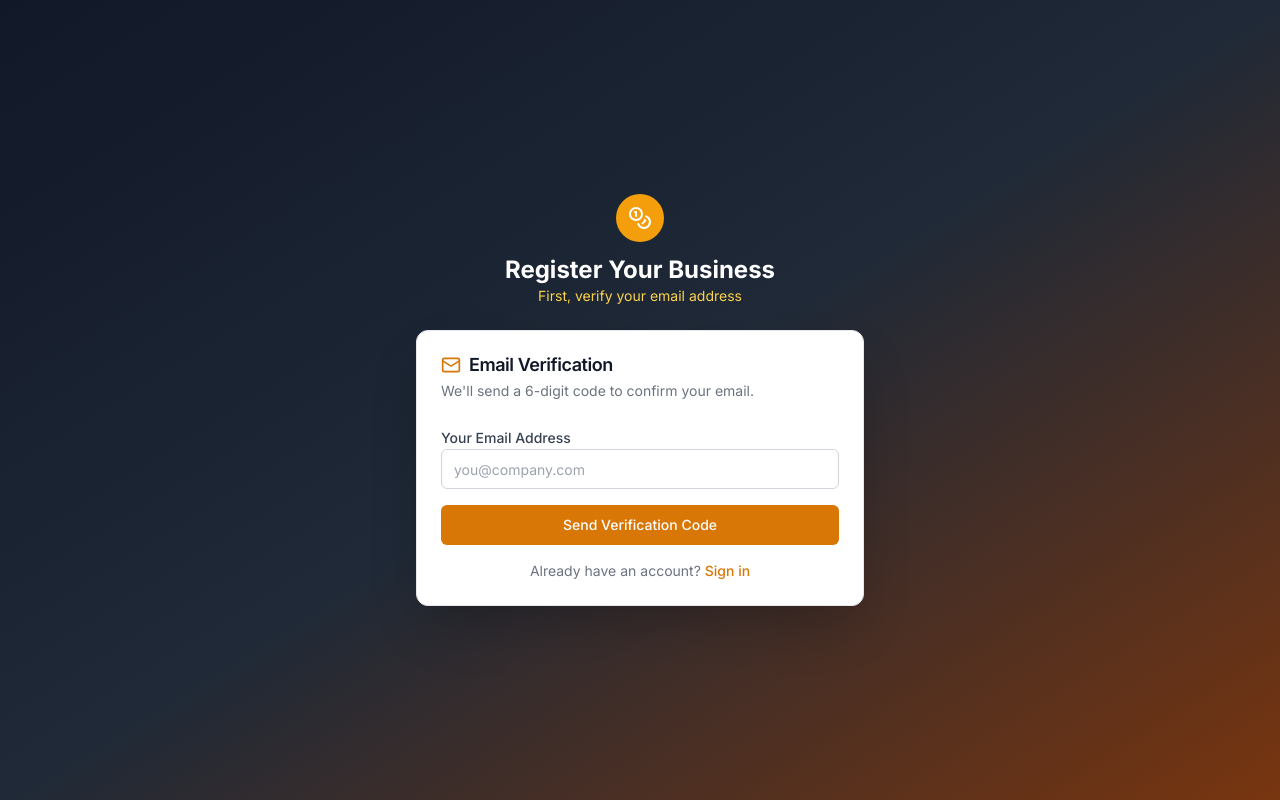
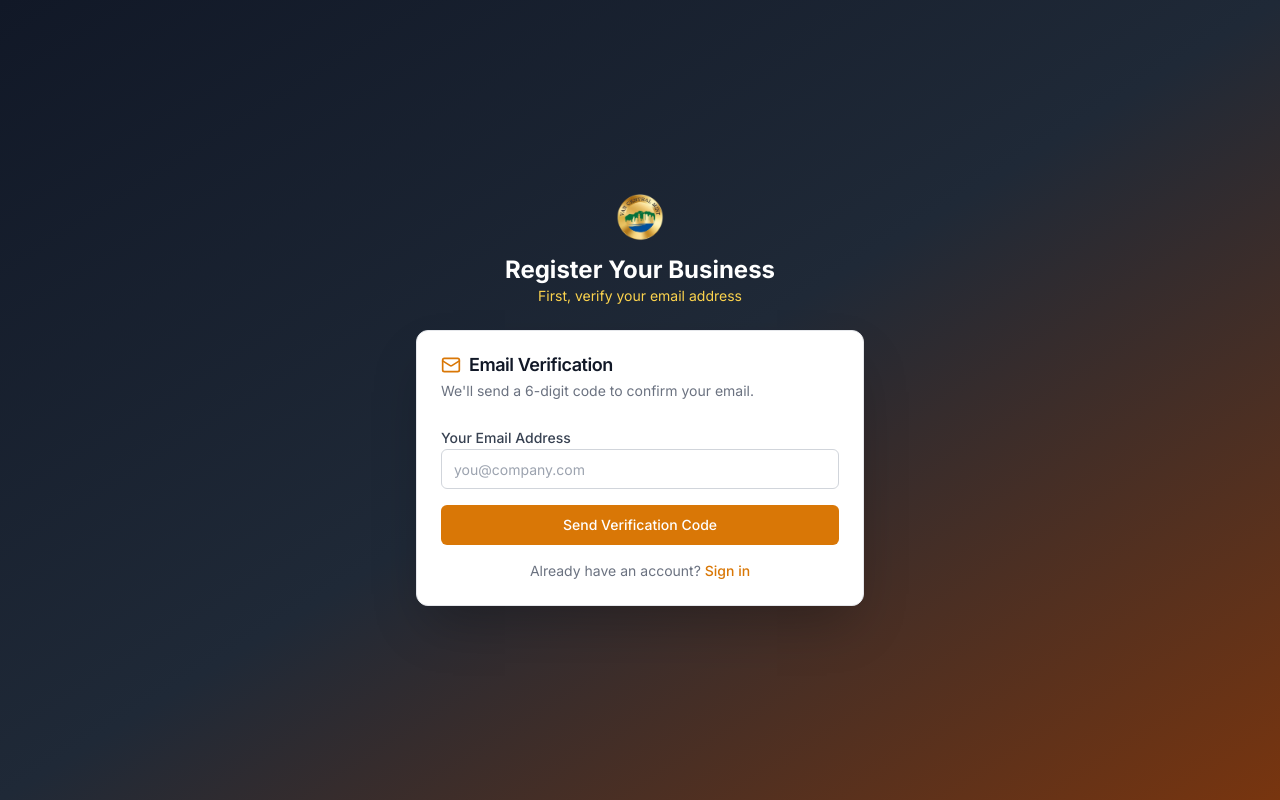
Before and after one commit to tarashbsglobal26/bullion-platform, a Next.js app: page /register in a window 1280 px wide. Built offline with nearby package versions, Linux system fonts and the light colour scheme.

Commit message:
Use real Van Central Mint logo on register page

```diff
--- a/src/app/(auth)/register/page.tsx
+++ b/src/app/(auth)/register/page.tsx
@@ -7,8 +7,9 @@ import { z } from "zod";
 import { Button } from "@/components/ui/button";
 import { Input } from "@/components/ui/input";
 import { Card, CardContent, CardHeader, CardTitle, CardDescription } from "@/components/ui/card";
-import { Coins, AlertCircle, CheckCircle, Mail, ExternalLink, KeyRound } from "lucide-react";
+import { AlertCircle, CheckCircle, Mail, ExternalLink, KeyRound } from "lucide-react";
 import Link from "next/link";
+import Image from "next/image";
 
 const schema = z.object({
   businessName: z.string().min(2, "Required"),
@@ -136,9 +137,7 @@ export default function RegisterPage() {
 
   const Header = ({ subtitle }: { subtitle: string }) => (
     <div className="text-center mb-6">
-      <div className="inline-flex items-center justify-center w-12 h-12 rounded-full bg-amber-500 mb-3">
-        <Coins className="w-6 h-6 text-white" />
-      </div>
+      <Image src="/OIP-removebg-preview.png" alt="Van Central Mint logo" width={48} height={48} className="mx-auto mb-3 w-12 h-12 object-contain" />
       <h1 className="text-2xl font-bold text-white">Register Your Business</h1>
       <p className="text-amber-300 text-sm">{subtitle}</p>
     </div>
@@ -321,9 +320,7 @@ export default function RegisterPage() {
     <div className="min-h-screen bg-gradient-to-br from-gray-900 via-gray-800 to-amber-900 flex items-center justify-center p-4">
       <div className="w-full max-w-lg">
         <div className="text-center mb-6">
-          <div className="inline-flex items-center justify-center w-12 h-12 rounded-full bg-amber-500 mb-3">
-            <Coins className="w-6 h-6 text-white" />
-          </div>
+          <Image src="/OIP-removebg-preview.png" alt="Van Central Mint logo" width={48} height={48} className="mx-auto mb-3 w-12 h-12 object-contain" />
           <h1 className="text-2xl font-bold text-white">Register Your Business</h1>
           <p className="text-amber-300 text-sm">Step {step} of 2</p>
           <div className="flex gap-1 justify-center mt-2">
```
